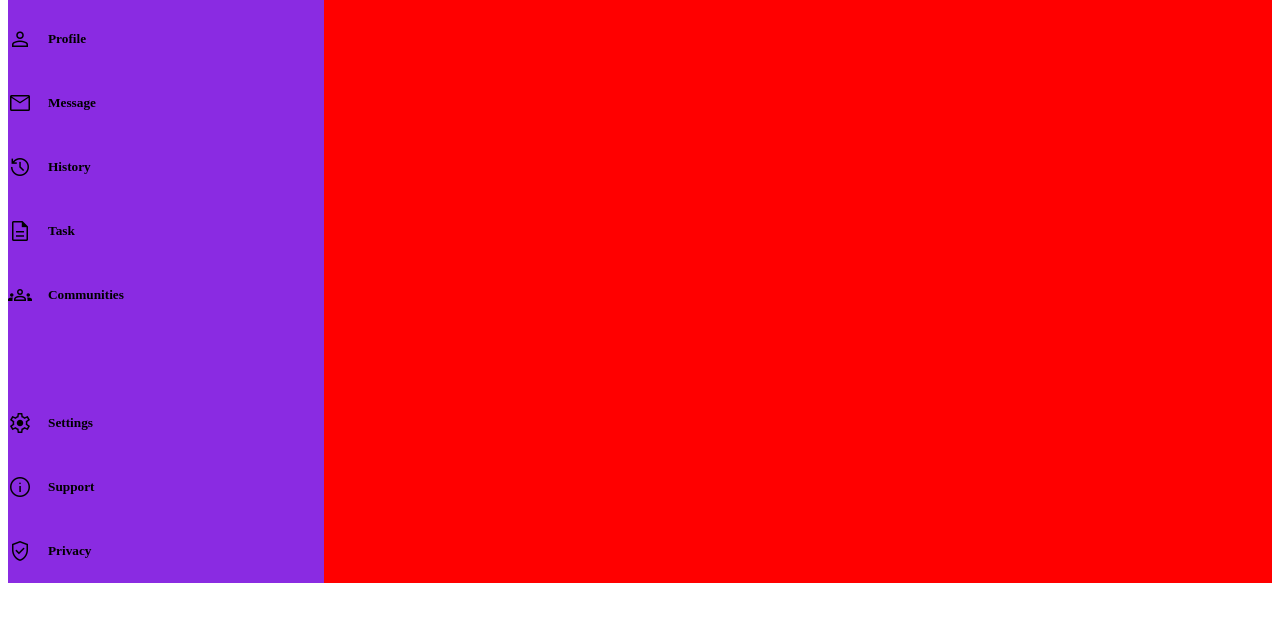
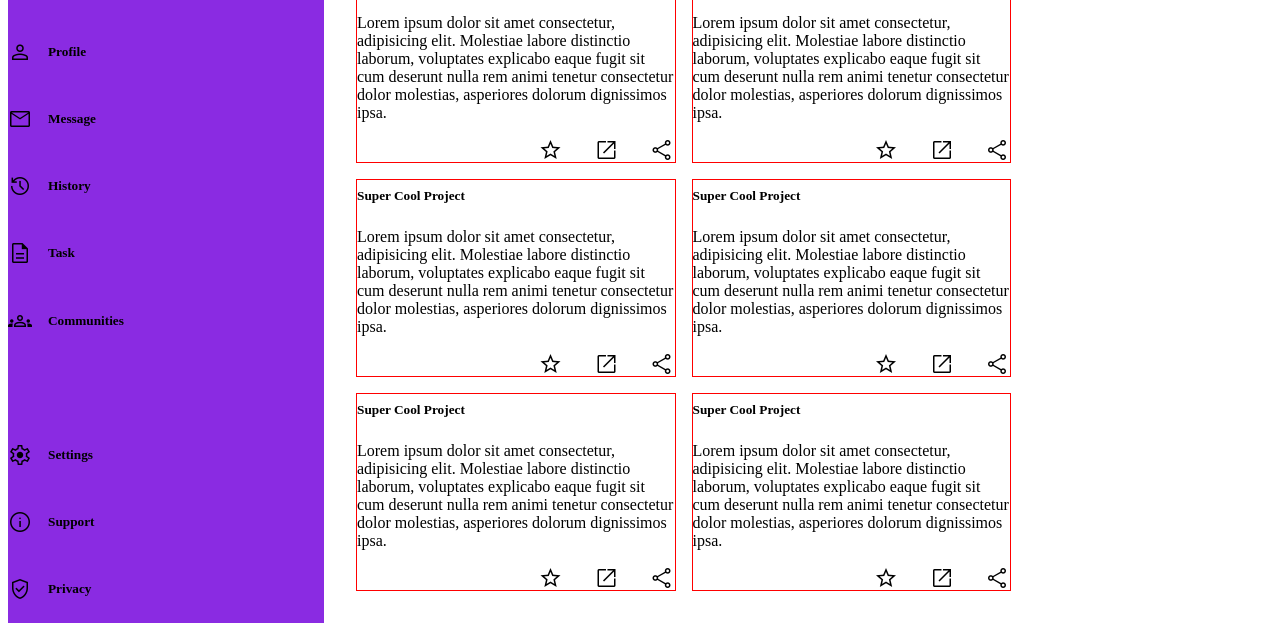
Before and after one commit to Tyxsdev/Admin-Dashboard, a plain HTML site: page index.html in a window 1280 px wide. Shown: the part 225-848 px from the top of the page. Before the commit the page ends 816 px from the top, so only its background shows below. Drawn offline with nearby package versions, Linux system fonts and the light colour scheme.

Commit message:
Create and position the projects cards

```diff
--- a/index.html
+++ b/index.html
@@ -72,7 +72,69 @@
             </div>
 
     </aside>
-    <main></main>
+    <main>
+        <section class="first-sec">
+            <h3>Your Projects</h3>
+            <div class="container-one">
+                <div class="cards">
+                    <h5>Super Cool Project</h5>
+                    <p>Lorem ipsum dolor sit amet consectetur, adipisicing elit. Molestiae labore distinctio laborum, voluptates explicabo eaque fugit sit cum deserunt nulla rem animi tenetur consectetur dolor molestias, asperiores dolorum dignissimos ipsa.</p>
+                    <div class="icons">
+                        <span class="material-symbols-outlined first-icon">star</span>
+                        <span class="material-symbols-outlined">open_in_new</span>
+                        <span class="material-symbols-outlined">share</span>
+                    </div>
+                </div>
+                <div class="cards">
+                    <h5>Super Cool Project</h5>
+                    <p>Lorem ipsum dolor sit amet consectetur, adipisicing elit. Molestiae labore distinctio laborum, voluptates explicabo eaque fugit sit cum deserunt nulla rem animi tenetur consectetur dolor molestias, asperiores dolorum dignissimos ipsa.</p>
+                    <div class="icons">
+                        <span class="material-symbols-outlined first-icon">star</span>
+                        <span class="material-symbols-outlined">open_in_new</span>
+                        <span class="material-symbols-outlined">share</span>
+                    </div>
+                </div>
+                <div class="cards">
+                    <h5>Super Cool Project</h5>
+                    <p>Lorem ipsum dolor sit amet consectetur, adipisicing elit. Molestiae labore distinctio laborum, voluptates explicabo eaque fugit sit cum deserunt nulla rem animi tenetur consectetur dolor molestias, asperiores dolorum dignissimos ipsa.</p>
+                    <div class="icons">
+                        <span class="material-symbols-outlined first-icon">star</span>
+                        <span class="material-symbols-outlined">open_in_new</span>
+                        <span class="material-symbols-outlined">share</span>
+                    </div>
+                </div>
+                <div class="cards">
+                    <h5>Super Cool Project</h5>
+                    <p>Lorem ipsum dolor sit amet consectetur, adipisicing elit. Molestiae labore distinctio laborum, voluptates explicabo eaque fugit sit cum deserunt nulla rem animi tenetur consectetur dolor molestias, asperiores dolorum dignissimos ipsa.</p>
+                    <div class="icons">
+                        <span class="material-symbols-outlined first-icon">star</span>
+                        <span class="material-symbols-outlined">open_in_new</span>
+                        <span class="material-symbols-outlined">share</span>
+                    </div>
+                </div>
+                <div class="cards">
+                    <h5>Super Cool Project</h5>
+                    <p>Lorem ipsum dolor sit amet consectetur, adipisicing elit. Molestiae labore distinctio laborum, voluptates explicabo eaque fugit sit cum deserunt nulla rem animi tenetur consectetur dolor molestias, asperiores dolorum dignissimos ipsa.</p>
+                    <div class="icons">
+                        <span class="material-symbols-outlined first-icon">star</span>
+                        <span class="material-symbols-outlined">open_in_new</span>
+                        <span class="material-symbols-outlined">share</span>
+                    </div>
+                </div>
+                <div class="cards">
+                    <h5>Super Cool Project</h5>
+                    <p>Lorem ipsum dolor sit amet consectetur, adipisicing elit. Molestiae labore distinctio laborum, voluptates explicabo eaque fugit sit cum deserunt nulla rem animi tenetur consectetur dolor molestias, asperiores dolorum dignissimos ipsa.</p>
+                    <div class="icons">
+                        <span class="material-symbols-outlined first-icon">star</span>
+                        <span class="material-symbols-outlined">open_in_new</span>
+                        <span class="material-symbols-outlined">share</span>
+                    </div>
+                </div>
+            </div>
+        </section>
+        <section class="second-sec"></section>
+        <section class="third-sec"></section>
+    </main>
 
 
     <script src="script.js"></script>
--- a/style.css
+++ b/style.css
@@ -147,5 +147,51 @@ aside {
 }
 
 main {
-    background-color: red;
+    padding: 2rem;
+    display: grid;
+    grid-template-columns: 2fr 1fr 1fr;
+    grid-template-rows: 1fr 1fr;
+    gap: 1rem;
 }
+
+section {
+    display: grid;
+    grid-template-columns: 1fr;
+    grid-template-rows: auto 1fr;
+}
+
+.first-sec {
+    grid-column: 1 / 3;
+    grid-row: 1 / 3;
+}
+
+section * {
+    margin: 0;
+}
+
+.container-one {
+    display: grid;
+    grid-template-columns: repeat(auto-fit, minmax(250px, 1fr));
+    grid-template-rows: repeat(2, 1fr);
+    gap: 1rem;
+}
+
+.cards {
+    border: 1px solid red;
+    display: grid;
+    grid-template-columns: 1fr;
+    grid-template-rows: 2rem 1fr auto;
+    gap: 1rem;
+    align-items: center;
+}
+
+.icons {
+    display: grid;
+    grid-template-columns: 1fr repeat(3, auto);
+    grid-template-rows: 1fr;
+    gap: 2rem;
+}
+
+.first-icon {
+    grid-column: 2 / 3;
+}
```
